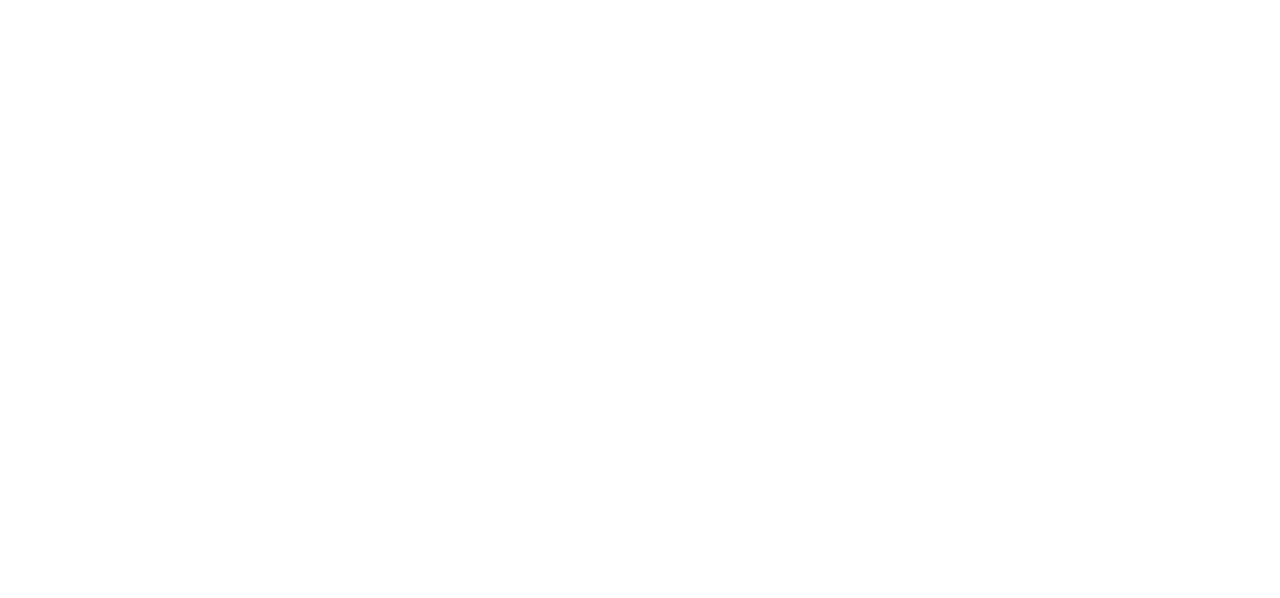
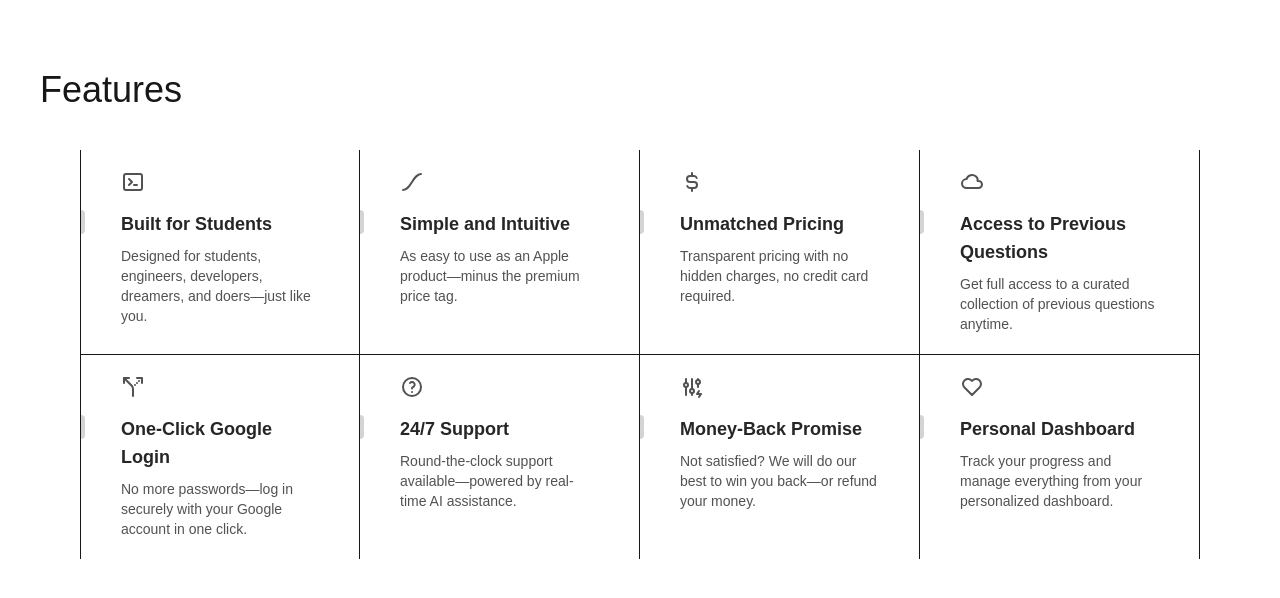
Before and after one commit to Harshitrajpurohit/ExamMate, a Next.js app in the folder frontend/: page / in a window 1280 px wide. Shown: the part 810-1408 px from the top of the page. Before the commit the page ends 800 px from the top, so only its background shows below. Built offline with nearby package versions, Linux system fonts and the light colour scheme; no server answers; sample sign-in values are in the browser's storage.

Commit message:
features section

```diff
--- a/frontend/package.json
+++ b/frontend/package.json
@@ -13,6 +13,7 @@
     "@langchain/google-genai": "^0.2.13",
     "@tabler/icons-react": "^3.34.0",
     "clsx": "^2.1.1",
+    "cobe": "^0.6.4",
     "dotenv": "^16.5.0",
     "langchain": "^0.3.29",
     "motion": "^12.23.0",
--- /dev/null
+++ b/frontend/src/app/_sections/Feature.js
@@ -0,0 +1,118 @@
+import { cn } from "@/lib/utils";
+import {
+    IconAdjustmentsBolt,
+    IconCloud,
+    IconCurrencyDollar,
+    IconEaseInOut,
+    IconHeart,
+    IconHelp,
+    IconRouteAltLeft,
+    IconTerminal2,
+} from "@tabler/icons-react";
+
+export default function FeaturesSection() {
+    const features = [
+        {
+            title: "Built for Students",
+            description:
+                "Designed for students, engineers, developers, dreamers, and doers—just like you.",
+            icon: <IconTerminal2 />,
+        },
+        {
+            title: "Simple and Intuitive",
+            description:
+                "As easy to use as an Apple product—minus the premium price tag.",
+            icon: <IconEaseInOut />,
+        },
+        {
+            title: "Unmatched Pricing",
+            description:
+                "Transparent pricing with no hidden charges, no credit card required.",
+            icon: <IconCurrencyDollar />,
+        },
+        {
+            title: "Access to Previous Questions",
+            description:
+                "Get full access to a curated collection of previous questions anytime.",
+            icon: <IconCloud />,
+        },
+        {
+            title: "One-Click Google Login",
+            description:
+                "No more passwords—log in securely with your Google account in one click.",
+            icon: <IconRouteAltLeft />,
+        },
+        {
+            title: "24/7 Support",
+            description:
+                "Round-the-clock support available—powered by real-time AI assistance.",
+            icon: <IconHelp />,
+        },
+        {
+            title: "Money-Back Promise",
+            description:
+                "Not satisfied? We will do our best to win you back—or refund your money.",
+            icon: <IconAdjustmentsBolt />,
+        },
+        {
+            title: "Personal Dashboard",
+            description:
+                "Track your progress and manage everything from your personalized dashboard.",
+            icon: <IconHeart />,
+        },
+    ];
+
+    return (
+        <section className="h-screen py-20 px-10" id="features">
+            <h2 className="w-full align-middle text-3xl md:text-4xl">Features</h2>
+            <div
+                className=" grid grid-cols-1 md:grid-cols-2 lg:grid-cols-4 py-10 px-10  relative z-1 max-w-7xl mx-auto">
+                {features.map((feature, index) => (
+                    <Feature key={feature.title} {...feature} index={index} />
+                ))}
+            </div>
+        </section>
+
+    );
+}
+
+const Feature = ({
+    title,
+    description,
+    icon,
+    index
+}) => {
+    return (
+        <div
+            className={cn(
+                "flex flex-col lg:border-r  py-5 relative group/feature dark:border-neutral-800",
+                (index === 0 || index === 4) && "lg:border-l dark:border-neutral-800",
+                index < 4 && "lg:border-b dark:border-neutral-800"
+            )}>
+            {index < 4 && (
+                <div
+                    className="opacity-0 group-hover/feature:opacity-100 transition duration-200 absolute inset-0 h-full w-full bg-gradient-to-t from-neutral-100 dark:from-neutral-800 to-transparent pointer-events-none" />
+            )}
+            {index >= 4 && (
+                <div
+                    className="opacity-0 group-hover/feature:opacity-100 transition duration-200 absolute inset-0 h-full w-full bg-gradient-to-b from-neutral-100 dark:from-neutral-800 to-transparent pointer-events-none" />
+            )}
+            <div
+                className="mb-4 relative z-10 px-10 text-neutral-600 dark:text-neutral-400">
+                {icon}
+            </div>
+            <div className="text-lg font-bold mb-2 relative z-5 px-10">
+                <div
+                    className="absolute left-0 inset-y-0 h-6 group-hover/feature:h-8 w-1 rounded-tr-full rounded-br-full bg-neutral-300 dark:bg-neutral-700 group-hover/feature:bg-blue-500 transition-all duration-200 origin-center" />
+                <span
+                    className="group-hover/feature:translate-x-2 transition duration-200 inline-block text-neutral-800 dark:text-neutral-100">
+                    {title}
+                </span>
+            </div>
+            <p
+                className="text-sm text-neutral-600 dark:text-neutral-300 max-w-xs relative z-10 px-10">
+                {description}
+            </p>
+        </div>
+    );
+};
--- a/frontend/src/app/page.js
+++ b/frontend/src/app/page.js
@@ -2,6 +2,7 @@
 import { redirect } from "next/navigation";
 import Hero from "./_sections/Hero";
 import { auth } from "@/auth";
+import FeaturesSection from "./_sections/Feature";
 
 export default async function Home(){
 
@@ -14,6 +15,8 @@
   return (
     <>
     <Hero/>
+    <FeaturesSection/>
+
     </>
   )
 }
--- a/frontend/src/components/ui/resizable-navbar.js
+++ b/frontend/src/components/ui/resizable-navbar.js
@@ -9,6 +9,7 @@
 } from "motion/react";
 import Image from "next/image";
 import Link from "next/link";
+import exammate from "../../../public/Exam mate Logo.png"
 
 import React, { useRef, useState } from "react";
 
@@ -198,11 +199,11 @@
       href="/"
       className="relative z-20 mr-4 flex items-center space-x-2 px-2 py-1 text-sm font-normal text-black">
       <Image
-        src="https://assets.aceternity.com/logo-dark.png"
+        src={exammate}
         alt="logo"
         width={30}
         height={30} />
-      <span className="font-medium text-black dark:text-white">PassExam</span>
+      <span className="font-medium text-black dark:text-white">ExamMate</span>
     </Link>
   );
 };
```
Also changed, not shown: frontend/public/Exam mate Logo.png (added), 1 other file (tests, documents, lock files or other folders).
